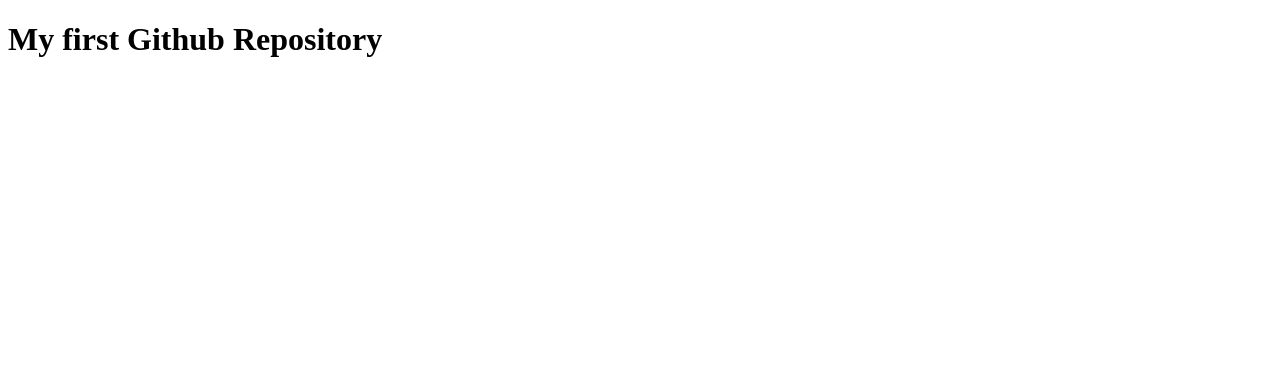
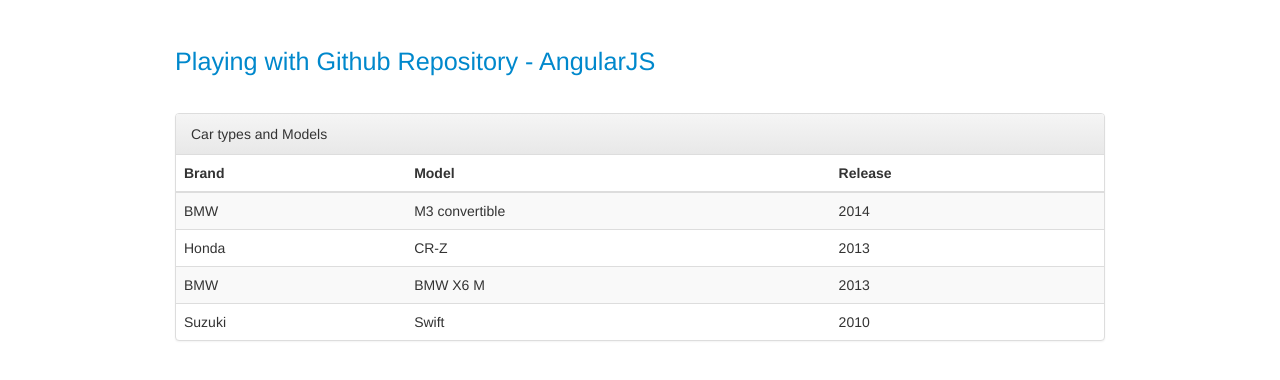
Before and after one commit to ssthil/angularjs, a plain HTML site: page app/index.html in a window 1280 px wide. Drawn offline with nearby package versions, Linux system fonts and the light colour scheme.

Commit message:
modified js, css and html files

```diff
--- a/app/css/main.css
+++ b/app/css/main.css
@@ -0,0 +1,10 @@
+body{
+	margin:0;
+	padding:0;
+}
+h1{color:#0088cc; font-size:1.8em; padding:1.1em 0}
+.container{
+	max-width:960px;
+	margin:0 auto;
+	min-width:320px;
+}
--- a/app/index.html
+++ b/app/index.html
@@ -1,14 +1,47 @@
 <!doctype html>
-<html lang="en" ng-app>
+<html lang="en" ng-app="myApp">
 <head>
-<meta charset="utf-8">
-  <title>Angularjs</title>
-  <link rel="stylesheet" href="css/main.css"/>
+	<meta charset="utf-8">
+	<title>Angularjs Examples</title>
+ 	<meta name="viewport" content="width=device-width, initial-scale=1">
+	<link rel="stylesheet" href="http://cdnjs.cloudflare.com/ajax/libs/twitter-bootstrap/3.0.2/css/bootstrap.min.css">
+	<link rel="stylesheet" href="http://cdnjs.cloudflare.com/ajax/libs/twitter-bootstrap/3.0.2/css/bootstrap-theme.min.css">
+	<link rel="stylesheet" href="css/main.css"/>
 </head>
 <body>
-  <h1>My first Github Repository</h1>
-  <script src="https://ajax.googleapis.com/ajax/libs/angularjs/1.2.10/angular.min.js"></script>
-  <script src="js/app.js"></script>
-  <script src="js/controllers.js"></script>
+<div class="container">
+	<div ng-controller="MainCtrl">
+	  <h1>Playing with Github Repository - AngularJS</h1>
+	  <div class="bs-example">
+	  <div class="panel panel-default">
+	  	<div class="panel-heading">Car types and Models</div>
+	 <div class="table-responsive">
+	  <table class="table table-striped">
+	  	<thead>
+	  		<tr>
+	  			<th>Brand</th>
+	  			<th>Model</th>
+	  			<th>Release</th>
+	  		</tr>
+	  	</thead>
+	  	<tbody>
+	  		<tr ng-repeat="cars in vehicle">
+	  			<td>{{cars.brand}}</td>
+	  			<td>{{cars.model}}</td>
+	  			<td>{{cars.release}}</td>
+	  		</tr>
+	  	</tbody>
+	  </table>
+	  </div>
+	   </div>
+	  </div>
+	</div>
+</div>
+ 	<script src="https://code.jquery.com/jquery.js"></script>
+  	<script src="https://ajax.googleapis.com/ajax/libs/angularjs/1.2.10/angular.min.js"></script>
+  	<!-- Latest compiled and minified JavaScript -->
+	<script src="http://cdnjs.cloudflare.com/ajax/libs/twitter-bootstrap/3.0.2/js/bootstrap.min.js"></script>
+  <script src="js/script.js"></script>
+
 </body>
 </html>
--- a/app/js/script.js
+++ b/app/js/script.js
@@ -0,0 +1,26 @@
+var myApp = angular.module("myApp", []);
+
+myApp.controller("MainCtrl", function($scope){
+	$scope.vehicle =[
+         {
+        	brand:"BMW",
+        	model:"M3 convertible",
+        	release:"2014"
+         },
+         {
+        	 brand:"Honda",
+        	 model:"CR-Z",
+        	 release:"2013"
+         },
+         {
+        	 brand:"BMW",
+        	 model:"BMW X6 M",
+        	 release:"2013"
+         },
+         {
+        	 brand:"Suzuki",
+        	 model:"Swift",
+        	 release:"2010"
+         }
+	     ]
+});
```
